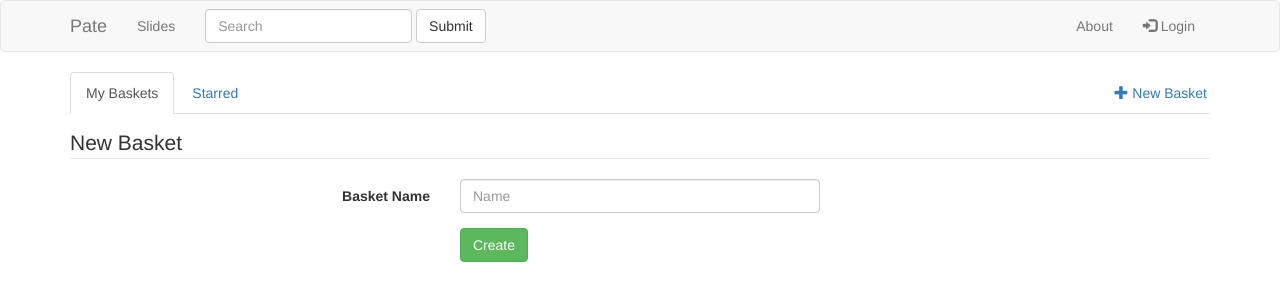
After one commit to pate-wsi/pate, a Flask app: page /basket/create in a window 1280 px wide. The commit adds this page. Shown: the top 301 px of the page. Run offline with Flask 2, Linux system fonts and the light colour scheme; parts of the project's set-up code (start-up, migrations or seed data) failed here and were passed over; some libraries are stand-ins or nearby versions.

Commit message:
I LOVE WEBDESIGN </irony>

```diff
--- a/pate/__init__.py
+++ b/pate/__init__.py
@@ -18,11 +18,12 @@ login_manager = LoginManager()
 login_manager.init_app(app)
 oauth = OAuth(app)
 
-import model, authenticate, user
+import model, authenticate, user, basket
 
 
 app.register_blueprint(authenticate.bp, url_prefix='/authenticate')
 app.register_blueprint(user.bp, url_prefix='/user')
+app.register_blueprint(basket.bp, url_prefix='/basket')
 
 
 @login_manager.user_loader
--- /dev/null
+++ b/pate/basket/__init__.py
@@ -0,0 +1,17 @@
+# coding: utf-8
+
+from flask import Blueprint, render_template, flash, url_for, redirect, request
+
+bp = Blueprint('basket', __name__)
+
+
+@bp.route('/')
+def index():
+    return render_template('basket/mybasket.htm')
+
+@bp.route('/create', methods=['GET', 'POST'])
+def create():
+    if not 'basketname' in request.form: return render_template('basket/create.htm')
+    basketname = request.form['basketname']
+    flash('Created Basket "%s"' % basketname, 'success')
+    return redirect('/basket')
--- /dev/null
+++ b/pate/templates/basket/create.htm
@@ -0,0 +1,33 @@
+{% extends "basket/master.htm" %}
+
+{% block title %}My Baskets{% endblock %}
+
+{% block basket %}
+
+<form class="form-horizontal" action="/basket/create" method="post">
+  <fieldset>
+
+    <!-- Form Name -->
+    <legend>New Basket</legend>
+
+    <!-- Text input-->
+    <div class="form-group">
+      <label class="col-md-4 control-label">Basket Name</label>
+      <div class="col-md-4">
+      <input id="basketname" name="basketname" type="text" placeholder="Name" class="form-control input-md" required="">
+      </div>
+    </div>
+
+    <!-- Button -->
+    <div class="form-group">
+      <label class="col-md-4 control-label" for="submitbtn"></label>
+      <div class="col-md-4">
+        <button id="submitbtn" name="submitbtn" class="btn btn-success">Create</button>
+      </div>
+    </div>
+
+  </fieldset>
+</form>
+
+
+{% endblock %}
--- /dev/null
+++ b/pate/templates/basket/master.htm
@@ -0,0 +1,14 @@
+{% extends "master.htm" %}
+
+{% block content %}
+
+<ul class="nav nav-tabs" style="margin-bottom: 1em;">
+  <li class="active"><a href="#">My Baskets</a></li>
+  <li><a href="#">Starred</a></li>
+  <li class="nav navbar-nav navbar-right"><a href="/basket/create"><span class="glyphicon glyphicon-plus"></span> New Basket
+</a></li>
+</ul>
+
+{% block basket %}{% endblock %}
+
+{% endblock %}
--- a/pate/templates/login.htm
+++ b/pate/templates/login.htm
@@ -5,7 +5,9 @@
 {% block content %}
 
 <legend>Universal Login</legend>
-<a class='btn btn-twitter' href="/authenticate/login_twitter"><i class="fa fa-twitter"></i> | Login with Twitter</a>
+<p style="margin-bottom: 1em;">
+  <a class='btn btn-twitter' href="/authenticate/login_twitter"><i class="fa fa-twitter"></i> | Login with Twitter</a>
+</p>
 
 <form class="form-horizontal" action="/authenticate/login_local" method="post">
 <fieldset>
@@ -18,7 +20,6 @@
   <label class="col-md-4 control-label" for="username">Username</label>
   <div class="col-md-4">
   <input id="username" name="username" type="text" placeholder="Username" class="form-control input-md" required="">
-
   </div>
 </div>
 
--- a/pate/templates/master.htm
+++ b/pate/templates/master.htm
@@ -11,8 +11,10 @@
     <link rel="stylesheet" href="{{ url_for('static', filename='css/social-buttons.css') }}">
     <link rel="stylesheet" href="{{ url_for('static', filename='css/style.css') }}">
     <!-- jQuery (necessary for Bootstrap's JavaScript plugins) -->
-    <script src="https://ajax.googleapis.com/ajax/libs/jquery/1.11.0/jquery.min.js"></script>
+    <script src="//ajax.googleapis.com/ajax/libs/jquery/1.11.0/jquery.min.js"></script>
     <script src="//netdna.bootstrapcdn.com/bootstrap/3.1.1/js/bootstrap.min.js"></script>
+    <!-- Holder renders image placeholders entirely on the client side -->
+    <script src="//imsky.github.io/holder/holder.js"></script>
 
     <!-- HTML5 Shim and Respond.js IE8 support of HTML5 elements and media queries -->
     <!--[if lt IE 9]>
@@ -35,18 +37,32 @@
         </div>
         <div class="collapse navbar-collapse">
           <ul class="nav navbar-nav">
-            <li class="active"><a href="#">Search</a></li>
-            <li><a href="#about">Slides</a></li>
-            <li><a href="#about">About</a></li>
+            <li><a href="/slide/view">Slides</a></li>
+            <form class="navbar-form navbar-left" role="search">
+              <div class="form-group">
+                <input type="text" class="form-control" placeholder="Search">
+              </div>
+              <button type="submit" class="btn btn-default">Submit</button>
+            </form>
           </ul>
+
           <ul class="nav navbar-nav navbar-right">
+            <li><a href="/about">About</a></li>
             {% if current_user.id %}
-              <li><a href="/user/{{current_user.id}}">Profile</a></li>
-              <li><a href="/authenticate/logout">Logout</a></li>
+            <li class="dropdown">
+              <a href="#" class="dropdown-toggle" data-toggle="dropdown"><span class="glyphicon glyphicon-user"></span> <b class="caret"></b></a>
+              <ul class="dropdown-menu">
+                <li><a href="/user/{{current_user.id}}"><span class="glyphicon glyphicon-user"></span> Profile </a></li>
+                <li><a href="/basket"><span class="glyphicon glyphicon-folder-open"></span> Baskets</a></li>
+                <li class="divider"></li>
+                <li><a href="/authenticate/logout"><span class="glyphicon glyphicon-log-out"></span> Logout</a></li>
+              </ul>
+            </li>
             {% else %}
-              <li><a href="/authenticate">Login</a></li>
+            <li><a href="/authenticate"><span class="glyphicon glyphicon-log-in"></span> Login</a></li>
             {% endif %}
           </ul>
+
         </div><!--/.nav-collapse -->
       </div>
     </div>
--- a/runserver.py
+++ b/runserver.py
@@ -1,3 +1,4 @@
+#!/bin/env python
 # coding: utf-8
 
 from pate import app
```
Also changed, not shown: pate/templates/basket/mybasket.htm (added, +21 -0 lines).
